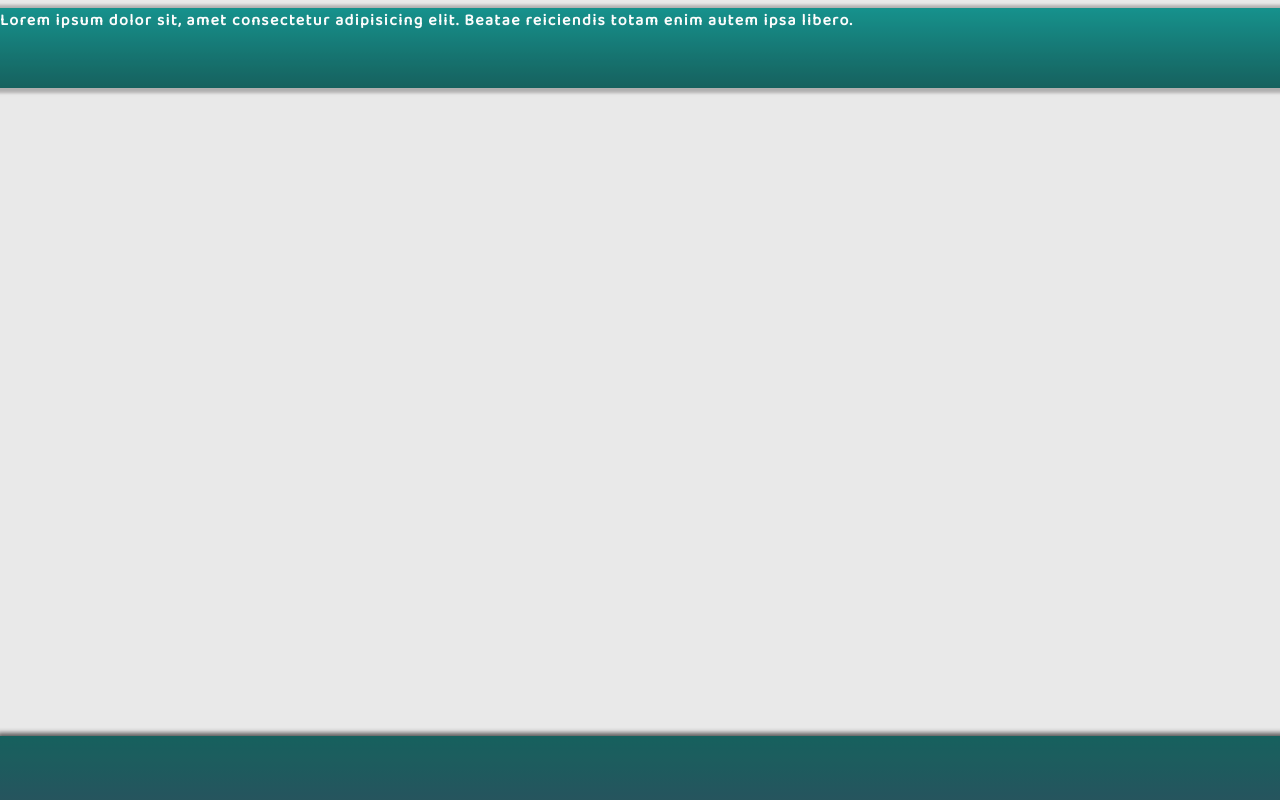
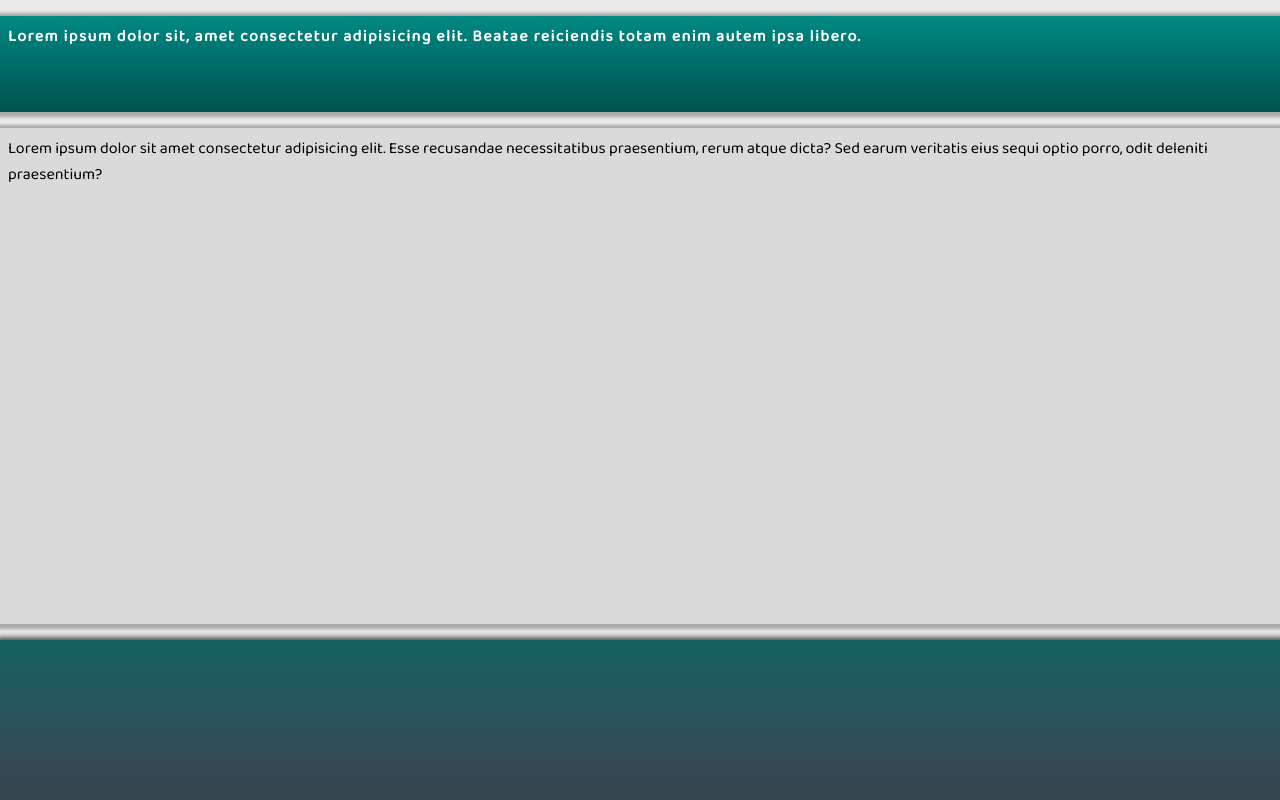
Before and after one commit to IvoTrifonov/bythecreek, a React app in the folder bythecreek-client/: page / in a window 1280 px wide. Shown: the top 800 px of the page. Built offline with nearby package versions, Linux system fonts and the light colour scheme.

Commit message:
added main component and some animations

```diff
--- a/bythecreek-client/index.html
+++ b/bythecreek-client/index.html
@@ -3,7 +3,7 @@
 <head>
   <meta charset="UTF-8">
   <meta name="viewport" content="width=device-width, initial-scale=1.0">
-  <title>React App</title>
+  <title>By The Creek</title>
 </head>
 <body>
   <div id="app-root"></div>
--- a/bythecreek-client/package.json
+++ b/bythecreek-client/package.json
@@ -19,6 +19,7 @@
     "@types/react-dom": "^16.9.5",
     "babel-loader": "^8.0.6",
     "css-loader": "^3.4.2",
+    "d3-ease": "^1.0.6",
     "file-loader": "^5.1.0",
     "node-sass": "^4.13.1",
     "react": "^16.13.0",
--- a/bythecreek-client/src/App.tsx
+++ b/bythecreek-client/src/App.tsx
@@ -1,13 +1,14 @@
 import React from 'react';
 import { Header } from './cmps/Header';
 import { Footer } from './cmps/Footer';
+import { Main } from './cmps/Main';
 import './index.scss';
 
 const App = (): JSX.Element => {
   return (
     <React.Fragment>
       <Header></Header>
-      <main style={{height: '40em'}}></main>
+      <Main></Main>
       <Footer></Footer>
     </React.Fragment>
   )
--- a/bythecreek-client/src/cmps/Footer/styles.scss
+++ b/bythecreek-client/src/cmps/Footer/styles.scss
@@ -1,6 +1,5 @@
 footer {
   height: 15em;
-  margin: 0.5em 0 auto 0;
   background-image: linear-gradient(to top, #222222, #272c34, #223844, #10464f, #005350);
   box-shadow: 3px 3px 5px 6px rgb(71, 71, 71);
   opacity: 0.9;
--- a/bythecreek-client/src/cmps/Header/index.tsx
+++ b/bythecreek-client/src/cmps/Header/index.tsx
@@ -3,11 +3,14 @@ import { Spring } from 'react-spring/renderprops';
 import animationStyles from '../animations/styles/header';
 import './styles.scss';
 
+
 export const Header = (): JSX.Element => {
+
   return <Spring {...animationStyles}>
     {props =>
       <header style={props}>
         <p>Lorem ipsum dolor sit, amet consectetur adipisicing elit. Beatae reiciendis totam enim autem ipsa libero.</p>
-      </header>}
+      </header>
+    }
   </Spring>
 }
--- a/bythecreek-client/src/cmps/Header/styles.scss
+++ b/bythecreek-client/src/cmps/Header/styles.scss
@@ -1,10 +1,15 @@
 header {
   height: 5em;
-  margin: 0.5em auto;
   background-image: linear-gradient(to bottom, #008983, #007b76, #006d69, #00605c, #005350);
   box-shadow: 1px 1px 3px 4px rgb(170, 169, 169);
   opacity: 0.9;
   color: #ffffff;
   font-weight: 600;
   letter-spacing: 1.4px;
+  opacity: 0.9;
+  transition: opacity 200ms ease-in;
+
+  &:hover {
+    opacity: 1;
+  }
 }
--- /dev/null
+++ b/bythecreek-client/src/cmps/Main/index.tsx
@@ -0,0 +1,14 @@
+import React from 'react';
+import { Spring } from 'react-spring/renderprops';
+import animationStyles from '../animations/styles/main';
+import './styles.scss';
+
+export const Main = () => {
+  return <Spring {...animationStyles}>
+    {props =>
+      <main style={props}>
+        <p>Lorem ipsum dolor sit amet consectetur adipisicing elit. Esse recusandae necessitatibus praesentium, rerum atque dicta? Sed earum veritatis eius sequi optio porro, odit deleniti praesentium?</p>
+      </main>
+    }
+  </Spring>
+}
--- /dev/null
+++ b/bythecreek-client/src/cmps/Main/styles.scss
@@ -0,0 +1,6 @@
+main {
+  min-height: 60vh;
+  margin-bottom: 0em;
+  background-color: #DADADA;
+  box-shadow: 1px 1px 3px 4px rgb(170, 169, 169);
+}
--- a/bythecreek-client/src/cmps/animations/styles/footer.js
+++ b/bythecreek-client/src/cmps/animations/styles/footer.js
@@ -1,7 +1,7 @@
 const footerStyles = {
-  from: { marginTop: '15em', opacity: 0 },
-  to: { marginTop: '0em', opacity: 0.90 },
-  config: { duration: 280 }
+  from: { transform: 'translateY(100%)' },
+  to: { transform: 'translateY(0)' },
+  config: { duration: 230 }
 }
 
 export default footerStyles;
--- a/bythecreek-client/src/cmps/animations/styles/header.js
+++ b/bythecreek-client/src/cmps/animations/styles/header.js
@@ -1,7 +1,8 @@
+
 const headerStyles = {
-  from: { marginTop: '-5em', opacity: 0 },
-  to: { marginTop: '0.5em', opacity: 0.9 },
-  config: { duration: 280 }
+  from: { transform: 'translateY(-100%)' },
+  to: { transform: 'translateY(0)' },
+  config: { duration: 230 }
 }
 
 export default headerStyles;
--- /dev/null
+++ b/bythecreek-client/src/cmps/animations/styles/main.js
@@ -0,0 +1,19 @@
+import * as easings from 'd3-ease'
+
+let direction = Math.floor(Math.random() * 2);
+// direction is random number --> 0 or 1 (left or right)
+
+const mainStyles = {
+  from: {
+    transform: `translateX(${direction === 0 ? '-' : ''}100%)`,
+  },
+  to: {
+    transform: 'translateX(0)',
+  },
+  config: {
+    duration: 460,
+    easing: easings.easeBackInOut
+  }
+}
+
+export default mainStyles;
--- a/bythecreek-client/src/index.scss
+++ b/bythecreek-client/src/index.scss
@@ -12,3 +12,8 @@ html {
 body {
   background-color: rgb(233, 233, 233);
 }
+
+header, footer, main {
+  padding: 0.5em;
+  margin: 1em auto;
+}
```
Also changed, not shown: 1 other file (tests, documents, lock files or other folders).
